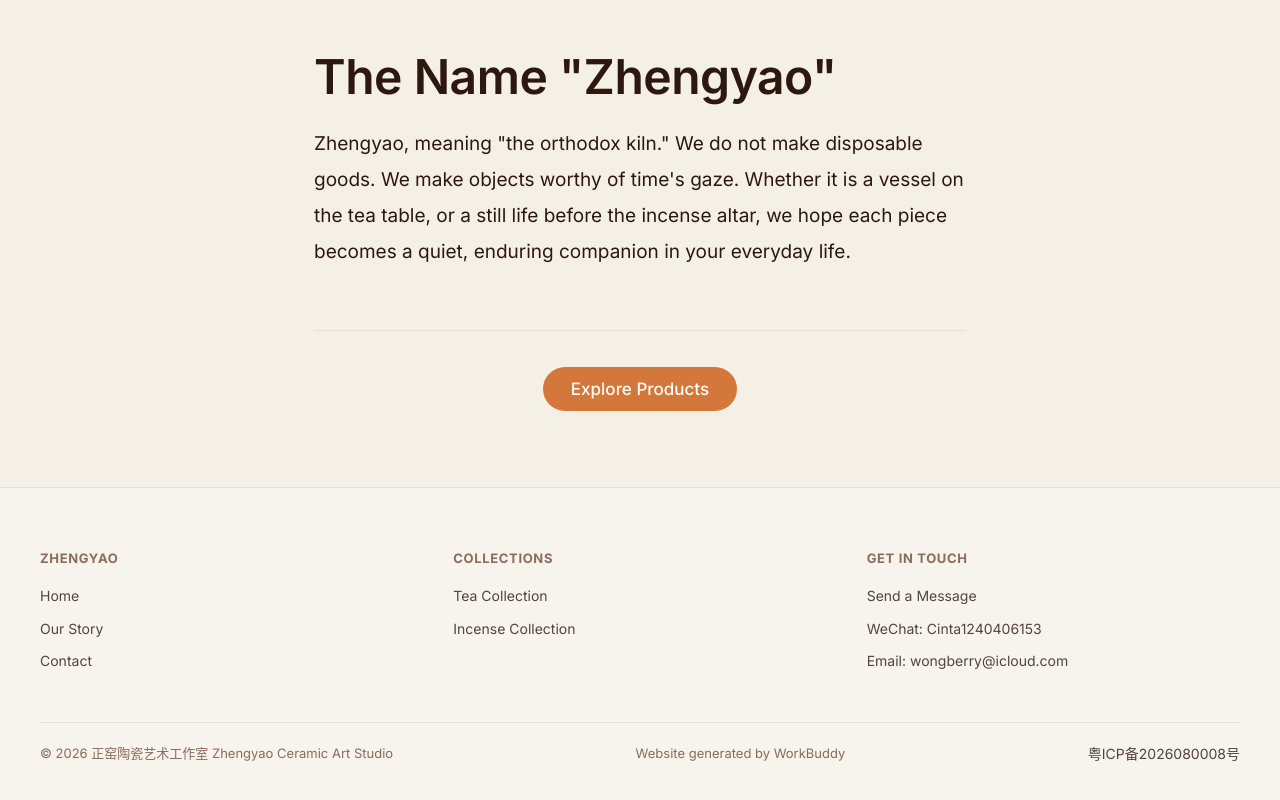
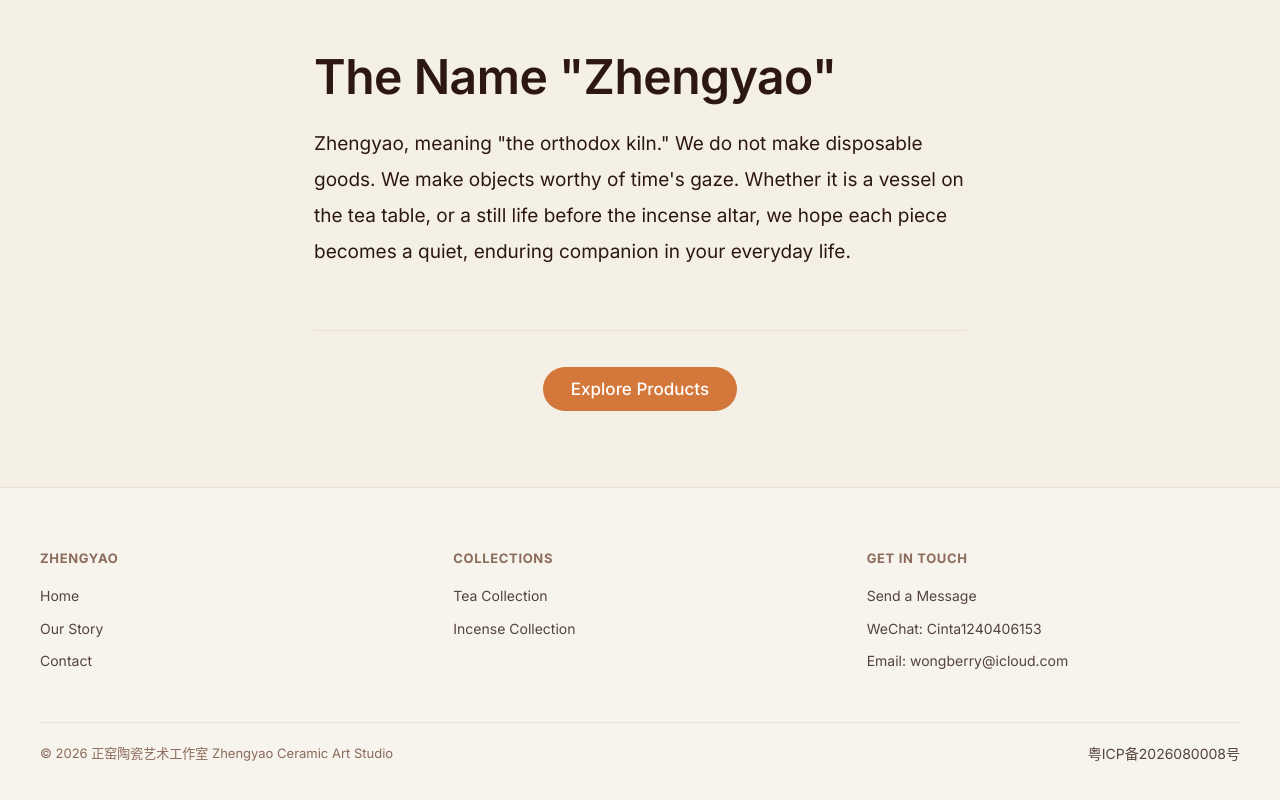
Before and after one commit to BerryBean/zytaoci-website, a plain HTML site: page about.html in a window 1280 px wide. Shown: the part 2785-3585 px from the top of the page. Drawn offline with Linux system fonts and the light colour scheme.

Commit message:
Remove WorkBuddy footer credit line

```diff
--- a/about.html
+++ b/about.html
@@ -165,7 +165,6 @@
     </div>
     <div class="footer-bottom">
       <span>© 2026 正窑陶瓷艺术工作室 Zhengyao Ceramic Art Studio</span>
-      <span><span class="zh">网站由 WorkBuddy 生成</span><span class="en">Website generated by WorkBuddy</span></span>
       <a href="https://beian.miit.gov.cn" target="_blank" rel="noopener">粤ICP备2026080008号</a>
     </div>
   </footer>
```
Also changed, not shown: contact.html (+0 -1 lines), index.html (+0 -1 lines).
